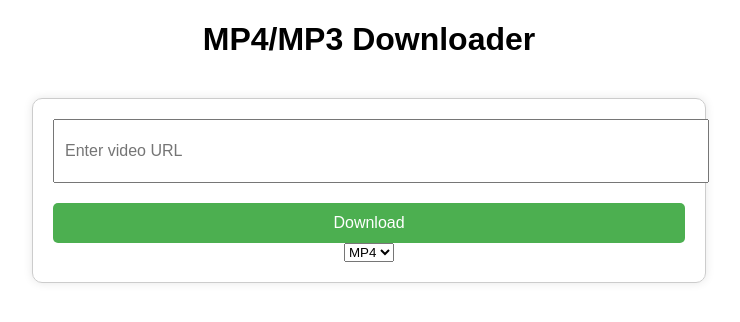
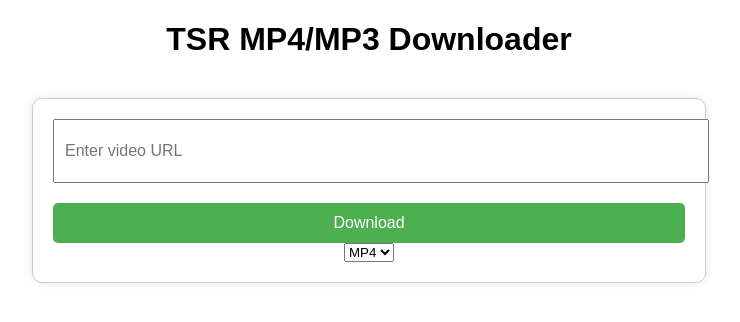
Before and after one commit to Stellar-Darkclone/Video_Downloader, a website: page index.html in a window 1280 px wide. Shown: the whole page, without its empty margins (271-1011 px from the left). Drawn offline with Linux system fonts and the light colour scheme.

Commit message:
Update index.html

```diff
--- a/index.html
+++ b/index.html
@@ -3,11 +3,11 @@
 <head>
     <meta charset="UTF-8">
     <meta name="viewport" content="width=device-width, initial-scale=1.0">
-    <title>MP4/MP3 Downloader</title>
+    <title>TSR_DOWNLOADER</title>
     <link rel="stylesheet" href="style.css">
 </head>
 <body>
-    <h1>MP4/MP3 Downloader</h1>
+    <h1>TSR MP4/MP3 Downloader</h1>
     <form id="download-form">
         <input type="text" id="url" placeholder="Enter video URL">
         <button id="download-btn">Download</button>
```
